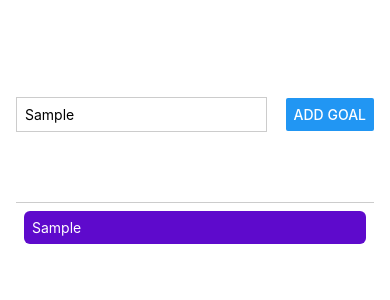
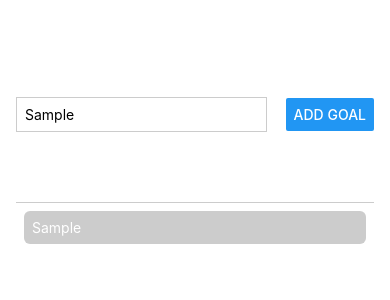
Before and after one commit to chebihiF/RNCourse_suptech, a React Native app: screen / in a window 390 px wide. Both pictures are taken after typing "Sample" into the empty fields and a click on the button "ADD GOAL". Shown: the top 300 px of the page. Built offline with nearby package versions, Linux system fonts and the light colour scheme.

Commit message:
add GoalItem components

```diff
--- a/App.js
+++ b/App.js
@@ -10,6 +10,7 @@ import {
   TextInput,
   View,
 } from "react-native";
+import GoalItem from "./components/GoalItem";
 
 export default function App() {
   const [entredGoalText, setEntredGoalText] = useState("");
@@ -42,9 +43,10 @@ export default function App() {
           data={coursGoals}
           renderItem={(itemData) => {
             return (
-              <View style={styles.goalItem}>
-                <Text style={styles.goalText}>{itemData.item.text}</Text>
-              </View>
+              <GoalItem
+                text={itemData.item.text}
+                goalItemStyle={styles.goalItem}
+              />
             );
           }}
           keyExtractor={(item, index) => {
@@ -82,12 +84,6 @@ const styles = StyleSheet.create({
     flex: 5,
   },
   goalItem: {
-    margin: 8,
-    padding: 8,
-    borderRadius: 6,
-    backgroundColor: "#5e0acc",
-  },
-  goalText: {
-    color: "white",
+    backgroundColor: "#ccc",
   },
 });
--- /dev/null
+++ b/components/GoalItem.js
@@ -0,0 +1,25 @@
+/** @format */
+
+import { StyleSheet, View, Text } from "react-native";
+
+const GoalItem = ({ text, goalItemStyle }) => {
+  return (
+    <View style={[styles.goalItem, goalItemStyle]}>
+      <Text style={styles.goalText}>{text}</Text>
+    </View>
+  );
+};
+
+const styles = StyleSheet.create({
+  goalItem: {
+    margin: 8,
+    padding: 8,
+    borderRadius: 6,
+    backgroundColor: "#5e0acc",
+  },
+  goalText: {
+    color: "white",
+  },
+});
+
+export default GoalItem;
```
Also changed, not shown: components/GoalInput.js (added).
